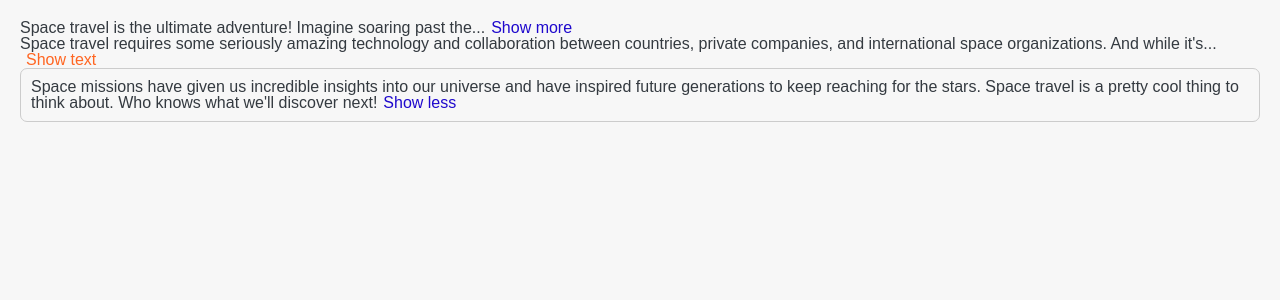
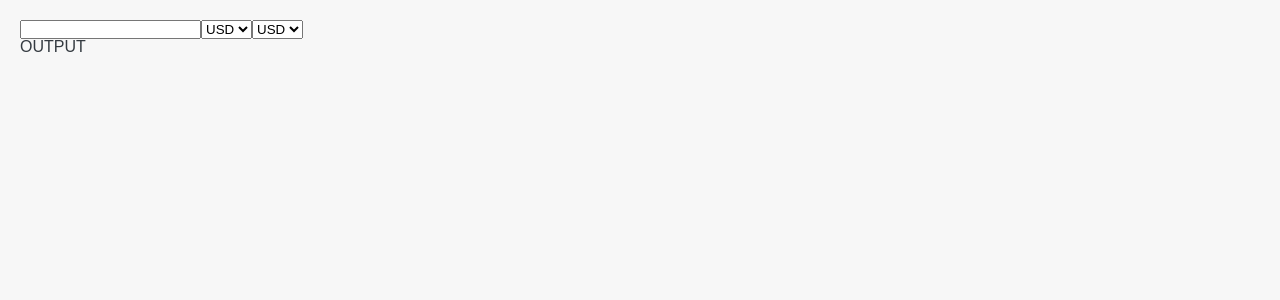
Before and after one commit to kennykwyiu/my-profile-card, a React (Create React App) app: page / in a window 1280 px wide. Shown: the top 300 px of the page. Built offline with nearby package versions, Linux system fonts and the light colour scheme.

Commit message:
158-currency_convertor-start

```diff
--- /dev/null
+++ b/src/CurrencyConvertor.css
@@ -0,0 +1,4 @@
+.CurrencyConvertor {
+  font-family: sans-serif;
+  text-align: center;
+}
--- /dev/null
+++ b/src/CurrencyConvertor.js
@@ -0,0 +1,22 @@
+// `https://api.frankfurter.app/latest?amount=100&from=EUR&to=USD`
+
+export default function CurrencyConvertor() {
+  return (
+    <div>
+      <input type="text" />
+      <select>
+        <option value="USD">USD</option>
+        <option value="EUR">EUR</option>
+        <option value="CAD">CAD</option>
+        <option value="INR">INR</option>
+      </select>
+      <select>
+        <option value="USD">USD</option>
+        <option value="EUR">EUR</option>
+        <option value="CAD">CAD</option>
+        <option value="INR">INR</option>
+      </select>
+      <p>OUTPUT</p>
+    </div>
+  );
+}
--- a/src/index.js
+++ b/src/index.js
@@ -9,10 +9,12 @@
 import TipCalculator from "./TipCalculator";
 import TipCalculatorOutput from "./TipCalculator";
 import TextExpanderApp from "./TextExpanderApp";
+import CurrencyConvertor from "./CurrencyConvertor";
 
 const root = createRoot(document.getElementById("root"));
 root.render(
   <StrictMode>
-    <TextExpanderApp />
+    {/* <TextExpanderApp /> */}
+    <CurrencyConvertor />
   </StrictMode>
 );
```
